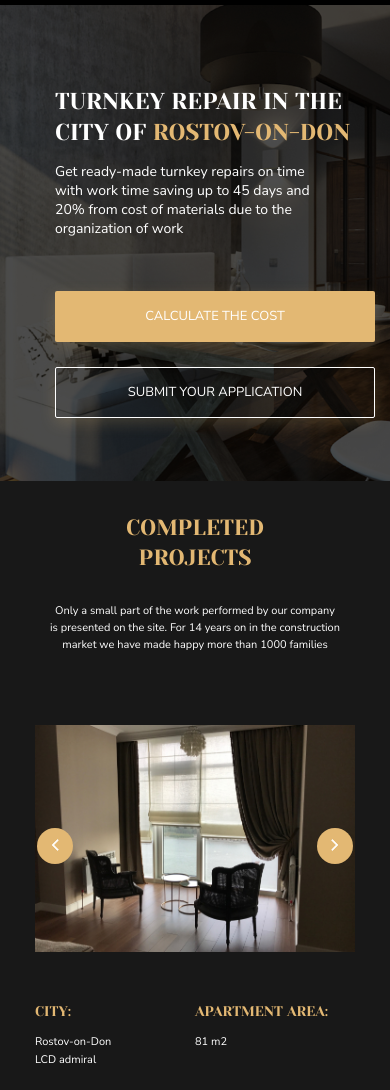
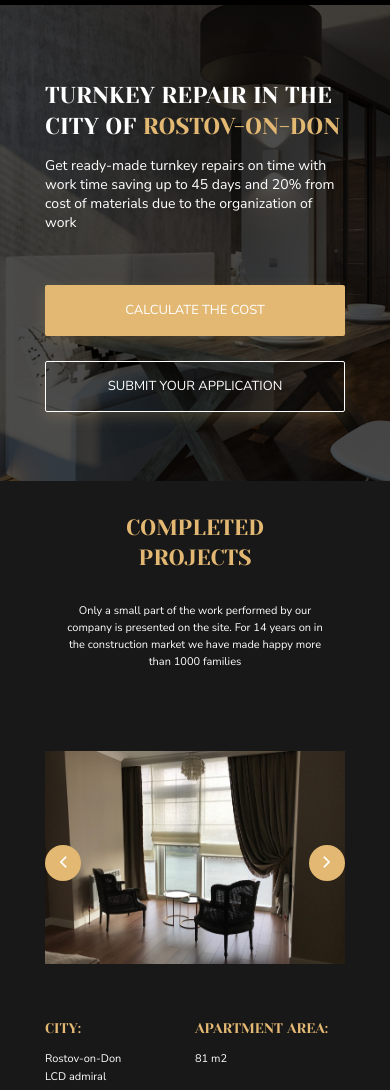
Before and after one commit to IVAN7922/Design-maket_adaptive, a plain HTML site: page index.html in a window 390 px wide. Shown: the part 52-1142 px from the top of the page. Drawn offline with Linux system fonts and the light colour scheme.

Commit message:
Update media.css

```diff
--- a/css/media.css
+++ b/css/media.css
@@ -64,7 +64,7 @@
     .fix-container {
         max-width: 320px;
         margin: 0 auto;
-        padding: 0;
+        padding: 0 10px;
     }
 
     /* Header */
@@ -179,10 +179,8 @@
 
     h4 {
         font-family: 'Yeseva One', 'Times New Roman', Times, serif;
-        font-style: normal;
         font-weight: 400;
         color: #363636;
-        margin: 0;
         font-size: 14px;
         line-height: 19px;
     }
@@ -194,12 +192,11 @@
     /* Hero */
 
     .hero {
-        margin: 0;
         background-image: url('../img/home.jpg');
         background-position: center;
         height: 476px;
-        padding-top: 81px;
-        position: relative;
+        padding-top: 75px;
+        padding-left: 0;
     }
 
     .hero-overlay {
@@ -212,14 +209,13 @@
     }
 
     .hero-content {
-        position: relative;
         font-size: 14px;
         line-height: 19px;
         color: #FFFFFF;
+        margin: 0 auto;
     }
 
     .hero-content p {
-        padding-right: 50px;
         margin-bottom: 53px;
     }
 
@@ -229,7 +225,6 @@
 
     .title {
         font-family: 'Yeseva One', 'Times New Roman', Times, serif;
-        font-style: normal;
         font-weight: 400;
         text-transform: uppercase;
         color: #E3B873;
@@ -333,11 +328,11 @@
     }
 
     .project-image {
-        max-height: 241px;
+        max-height: 242px;
         max-width: 100%;
         margin-left: 0;
         position: relative;
-        top: -515px;
+        top: -506px;
     }
 
     /* Control */
@@ -361,7 +356,7 @@
     .video {
         position: relative;
         width: 100%;
-        height: 207px;
+        height: 208px;
         margin: 0 auto;
         border: none;
     }
@@ -401,7 +396,6 @@
         font-size: 13px;
         line-height: 21px;
         color: rgba(255, 255, 255, 0.5);
-        ;
         width: 231px;
     }
 
@@ -436,7 +430,7 @@
     }
 
     .user-name button {
-        margin-top: 56px;
+        margin-top: 37px;
         margin-bottom: 0px;
     }
 
@@ -605,7 +599,7 @@
     .button-mobile {
         display: flex;
         justify-content: space-between;
-        padding: 104px 13px;
+        padding: 104px 0;
     }
 
     .apartment-images_column1 {
```
